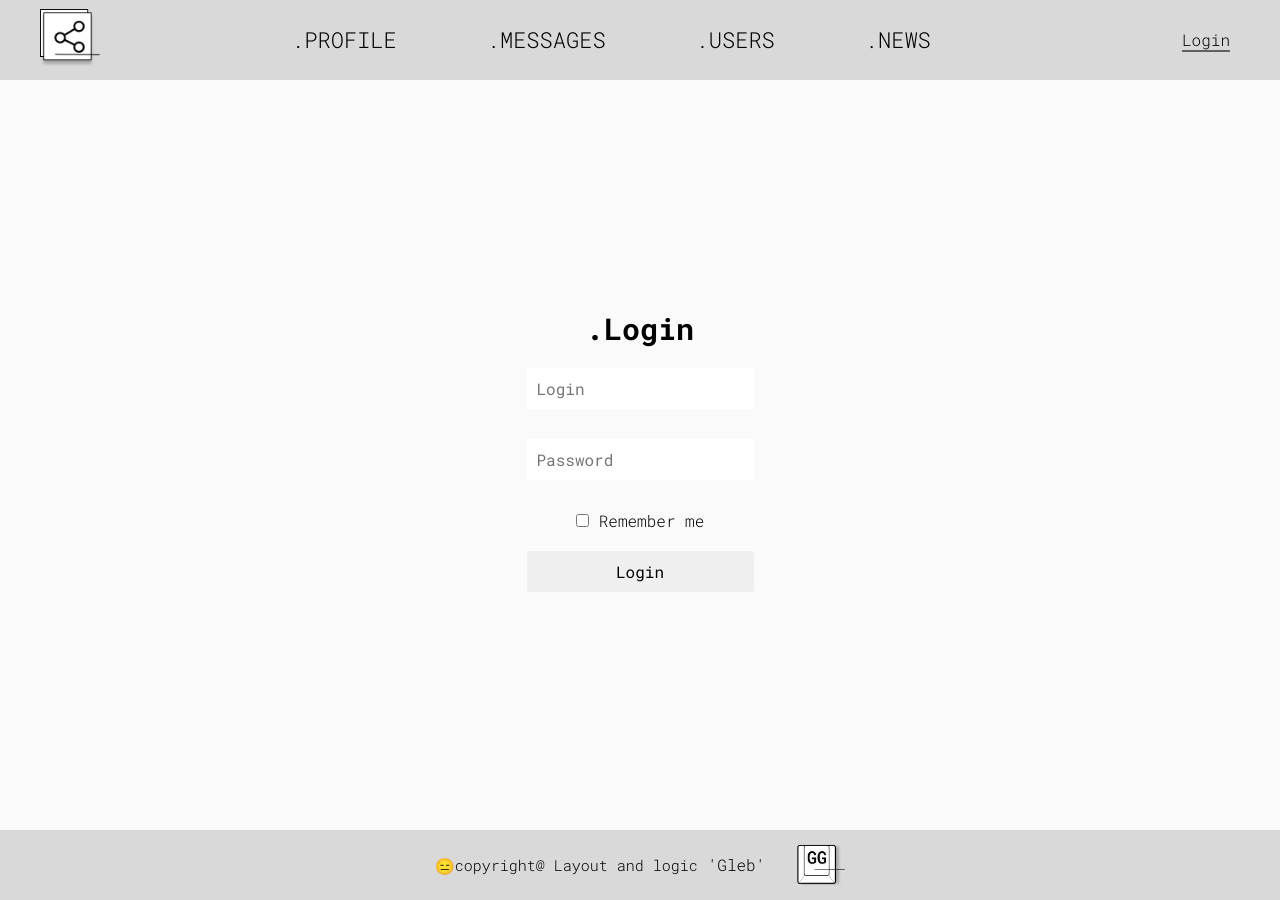
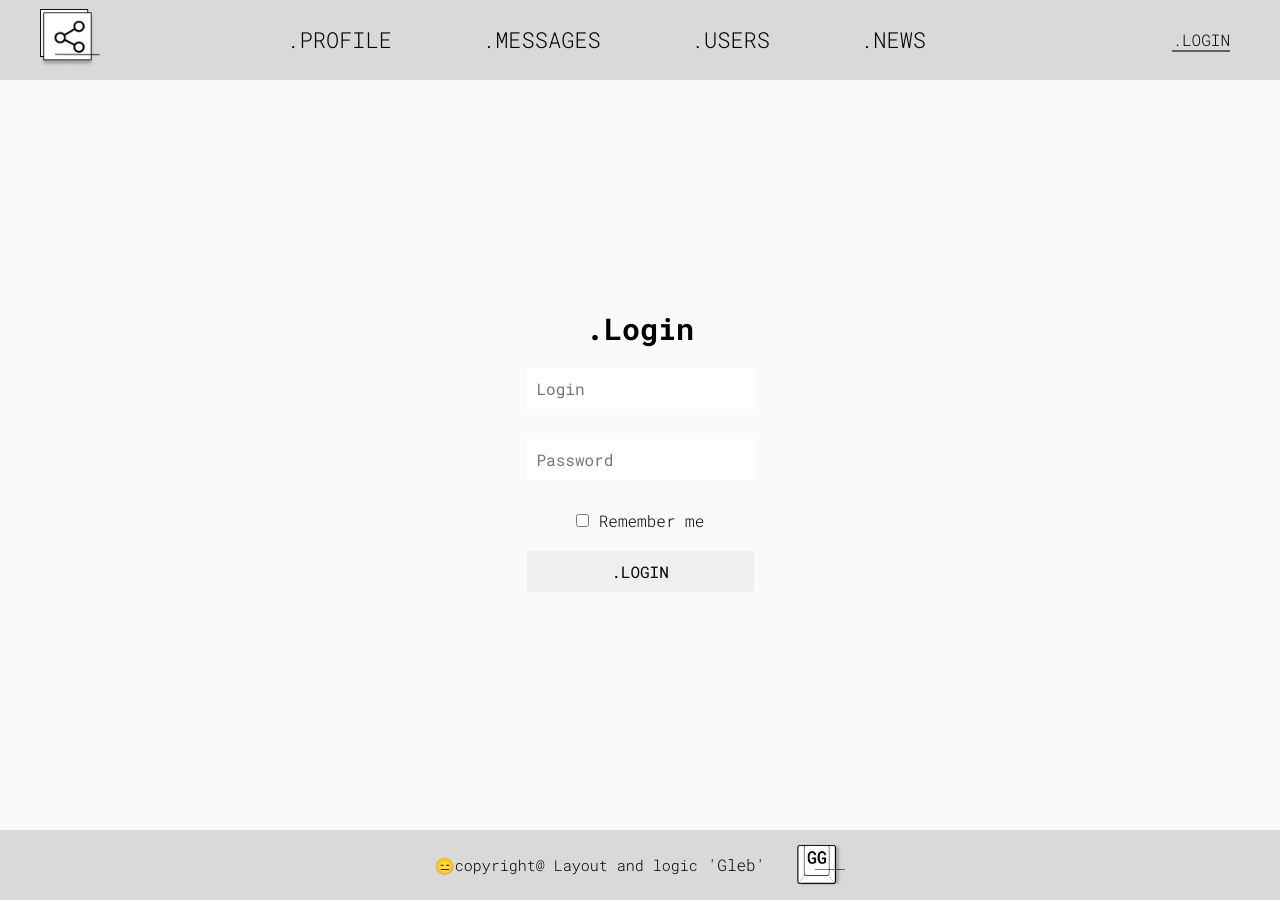
Before and after one commit to GlebGlushchenko/Project-social-network, a React (Create React App) app: page /login in a window 1280 px wide. Built offline with nearby package versions, Linux system fonts and the light colour scheme; no server answers.

Commit message:
redux-form

```diff
--- a/package.json
+++ b/package.json
@@ -8,7 +8,6 @@
     "@testing-library/user-event": "^7.1.2",
     "axios": "^0.21.0",
     "classnames": "^2.2.6",
-    "formik": "^2.2.6",
     "node-sass": "^4.14.1",
     "react": "^16.13.1",
     "react-content-loader": "^5.1.3",
@@ -18,6 +17,7 @@
     "react-router-dom": "^5.2.0",
     "react-scripts": "3.4.3",
     "redux": "^4.0.5",
+    "redux-form": "^8.3.7",
     "redux-thunk": "^2.3.0",
     "yup": "^0.32.9"
   },
--- a/src/App.js
+++ b/src/App.js
@@ -5,13 +5,13 @@ import NavContainer from './components/Nav/NavContainer'
 
 import News from './components/News/News'
 import UsersContainer from './components/Users/UsersContainer'
-import Login from './components/Login/Login'
-import { Redirect, Route } from 'react-router-dom'
+
+import { Route } from 'react-router-dom'
 import MessagesContainer from './components/Messages/Container/MessagesContainer'
 import ProfileContainer from './components/Profile/ProfileContainer'
 import LoginContainer from './components/Login/LoginContainer'
 
-const App = (isAuth) => {
+const App = () => {
   return (
     <div className="App">
       <NavContainer />
--- a/src/components/Login/Login.jsx
+++ b/src/components/Login/Login.jsx
@@ -1,75 +1,20 @@
 import React from 'react'
-import { Formik } from 'formik'
-import * as yup from 'yup'
 import { Redirect } from 'react-router'
+import LoginForm from './LoginForm'
+import loginMe from '../redux/auth-reducer'
 
 const Login = ({ isAuth, loginMe, statusCode }) => {
-  const validationsSchema = yup.object().shape({
-    password: yup.string().typeError('Должна быть строка').required('Обязательна для заполнения'),
-    login: yup.string().email('Введите Login').required('Обязательна для заполнения'),
-  })
+  if (isAuth) return <Redirect to="/profile" />
+  const onSubmit = (formData) => {
+    loginMe(formData)
+
+    console.log(formData)
+  }
 
   return (
-    <Formik
-      initialValues={{ login: '', password: '', rememberMe: false }}
-      validateOnBlur
-      onSubmit={(data, value) => {
-        loginMe(data)
-
-        // if (statusCode === 10)
-        //   value.setStatus({ sent: true, msg: 'Message has been sent! Thanks!' })
-      }}
-      validationSchema={validationsSchema}>
-      {(props) => {
-        // if (props.status !== undefined) console.log(props.status.msg)
-        if (isAuth) return <Redirect to="/profile" />
-        return (
-          <form onSubmit={props.handleSubmit} className="login__form-wrapper">
-            {isAuth && <h1>ВЫ УСПЕШНО АВТОРИЗОВАЛИСЬ</h1>}
-            <h2 className="login__form-title">.Login</h2>
-            <input
-              name={'login'}
-              onChange={props.handleChange}
-              value={props.values.login}
-              className="login__form-login"
-              type="email"
-              placeholder="Login"
-            />
-            {props.touched.login && props.errors.login && (
-              <p className="form__error">{props.errors.login}</p>
-            )}
-            <input
-              name={'password'}
-              onChange={props.handleChange}
-              value={props.values.password}
-              className="login__form-passwd"
-              type="password"
-              placeholder="Password"
-            />
-            {props.touched.password && props.errors.password && (
-              <p className="form__error">{props.errors.password}</p>
-            )}
-
-            <label>
-              <input
-                name={'rememberMe'}
-                onChange={props.handleChange}
-                className="login__form-check"
-                type="checkbox"
-              />
-              Remember me
-            </label>
-
-            <button
-              disabled={!props.isValid && !props.dirty}
-              type="submit"
-              className="login__form-btn">
-              Login
-            </button>
-          </form>
-        )
-      }}
-    </Formik>
+    <div>
+      <LoginForm isAuth={isAuth} onSubmit={onSubmit} />
+    </div>
   )
 }
 
--- /dev/null
+++ b/src/components/Login/LoginForm.jsx
@@ -0,0 +1,58 @@
+import React from 'react'
+import { Field, reduxForm } from 'redux-form'
+
+const LoginForm = ({ isAuth, handleSubmit }) => {
+  return (
+    <form onSubmit={handleSubmit} className="login__form-wrapper">
+      {isAuth && <h1>ВЫ УСПЕШНО АВТОРИЗОВАЛИСЬ</h1>}
+      <h2 className="login__form-title">.Login</h2>
+      <Field
+        name="login"
+        component="input"
+        className="login__form-login"
+        type="email"
+        placeholder="Login"
+      />
+      <Field
+        name="password"
+        component="input"
+        className="login__form-passwd"
+        type="password"
+        placeholder="Password"
+      />
+      <label>
+        <Field
+          component="input"
+          name={'rememberMe'}
+          className="login__form-check"
+          type="checkbox"
+        />
+        Remember me
+      </label>
+      <button type="submit" className="login__form-btn">
+        .LOGIN
+      </button>
+
+      {/* <input
+            name={'password'}
+            className="login__form-passwd"
+            type="password"
+            placeholder="Password"
+          />
+
+          <label>
+            <input name={'rememberMe'} className="login__form-check" type="checkbox" />
+            Remember me
+          </label> */}
+
+      {/* <button type="submit" className="login__form-btn">
+            .LOGIN
+          </button> */}
+    </form>
+  )
+}
+
+// LoginForm = reduxForm({
+//   form: 'loginPage',
+// })(LoginForm)
+export default reduxForm({ form: 'loginForm' })(LoginForm)
--- a/src/components/Nav/Nav.jsx
+++ b/src/components/Nav/Nav.jsx
@@ -61,7 +61,7 @@ const Nav = (props) => {
                 <img src={userAvatar} alt="Avatar" />
               </div>
             ) : null}
-            <div className="nav__login-name">{props.isAuth ? props.login : 'Login'}</div>
+            <div className="nav__login-name">{props.isAuth ? props.login : '.LOGIN'}</div>
           </NavLink>
           {props.isAuth && (
             <div className="logOut" onClick={handlerLogOut}>
--- a/src/components/redux/redux-store.js
+++ b/src/components/redux/redux-store.js
@@ -4,12 +4,14 @@ import profileReducer from './profile-reducer'
 import usersReducer from './users-reduser'
 import authReducer from './auth-reducer'
 import thunk from 'redux-thunk'
+import { reducer as formReducer } from 'redux-form'
 
 const reducers = combineReducers({
   profilePage: profileReducer,
   messagesPage: messagesReducer,
   usersPage: usersReducer,
   auth: authReducer,
+  form: formReducer,
 })
 
 const store = createStore(reducers, applyMiddleware(thunk))
```
Also changed, not shown: src/components/Profile/ProfilePost/Container/ProfilePostContainer.jsx (+15 -14 lines), 2 other files (tests, documents, lock files or other folders).
